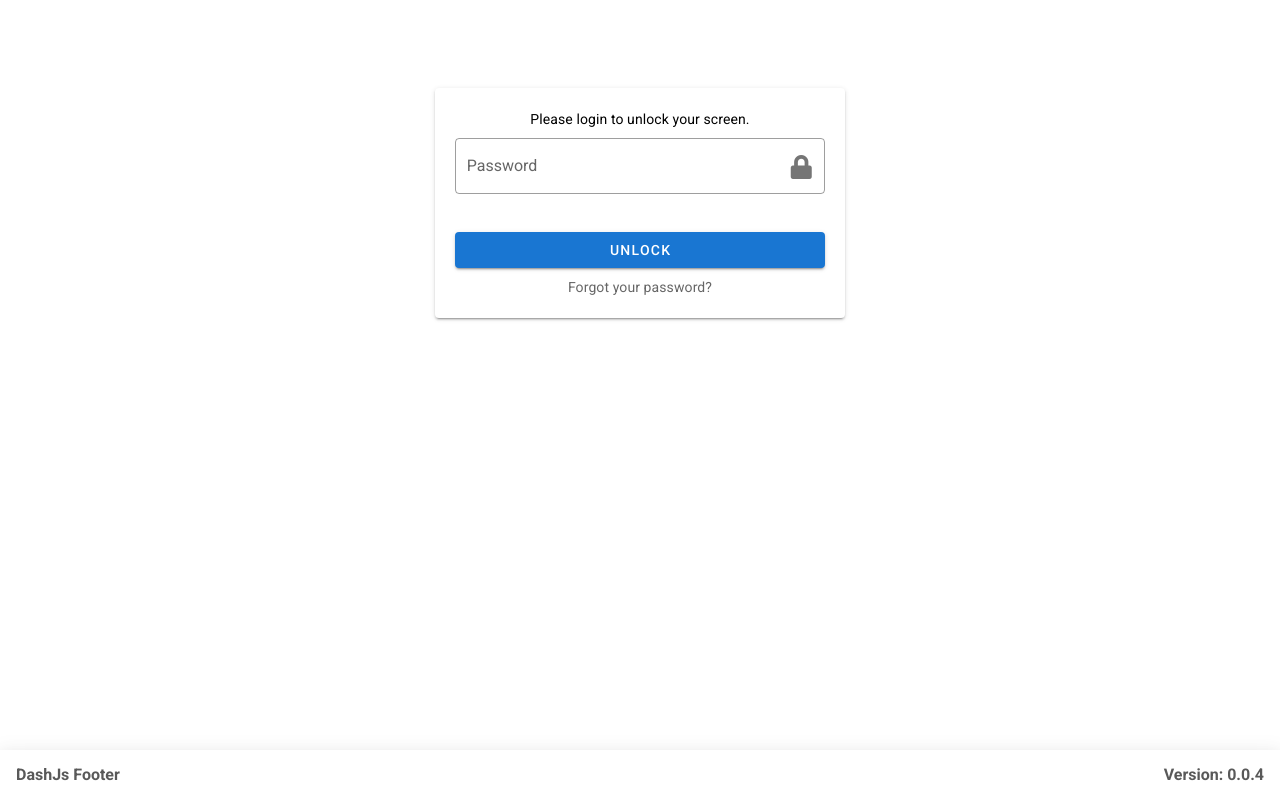
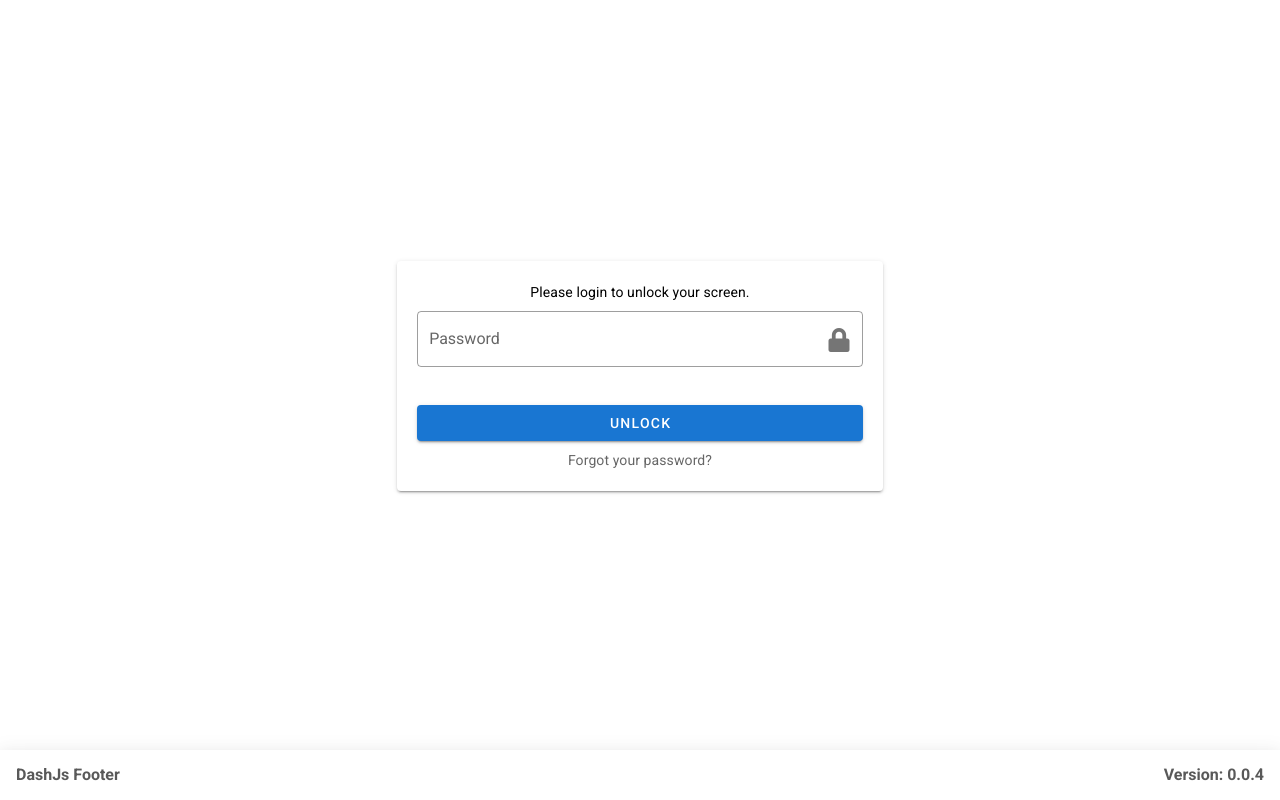
Before and after one commit to RichWarrior/vue-dashjs, a Vue app: page /Lock in a window 1280 px wide. Built offline with nearby package versions, Linux system fonts and the light colour scheme; what vue-loaders, vue-sweetalert2, vue-toast-notification would draw is missing.

Commit message:
close #22 PRE-RELEASE 0.4

```diff
--- a/src/router/index.js
+++ b/src/router/index.js
@@ -83,9 +83,14 @@ export default new Router({
       component:()=>import('@/views/Pages/Lock')
     },
     {
+      name:'/500',
+      path:'/500',
+      component:()=>import('@/views/Pages/500')
+    },
+    {
       name:'/*',
       path:'/*',
       component:()=>import('@/views/Pages/404')
-    }
+    },
   ]
 })
--- /dev/null
+++ b/src/views/Pages/500.vue
@@ -0,0 +1,43 @@
+<template>
+  <v-container fill-height>
+    <v-row class="ma-0" justify="center" align="center">
+      <v-col class="pa-1 text-center" cols="12">
+        <v-icon size="128">fa fa-tools</v-icon>
+      </v-col>
+      <v-col class="ma-1 text-center" cols="12">
+        <span class="display-1">500</span>
+        <br />
+        <span class="subtitle-1 gray--text">Oh! Something went wrong :(</span>
+        <br />
+        <span class="subtitle-1">Don't worry, we're now checking this.</span>
+      </v-col>
+      <v-col class="ma-1 text-center" cols="12">
+        <span
+          class="subtitle-1"
+        >In the meantime,please try one of those links below or come back in a moment</span>
+      </v-col>
+      <v-col cols="12" class="text-center">
+        <span class="caption link" @click="$router.push({path:'/'})">Go to App</span>
+        <span class="mr-2 ml-2">|</span>
+        <span class="caption link" @click="$router.push({path:'/Login'})">Login</span>
+        <span class="mr-2 ml-2">|</span>
+        <span class="caption link" @click="$router.push({path:'/Register'})">Register</span>
+      </v-col>
+    </v-row>
+  </v-container>
+</template>
+
+<script>
+import { CHANGE_BLANK_STATUS } from "@/store/actions.type";
+export default {
+  created() {
+    this.$store.dispatch(CHANGE_BLANK_STATUS, true);
+  }
+};
+</script>
+
+<style scoped>
+.link{
+    cursor: pointer;
+}
+</style>
--- a/src/views/Pages/Lock.vue
+++ b/src/views/Pages/Lock.vue
@@ -1,14 +1,13 @@
 <template>
-  <v-container fluid>
-    <v-row class="ma-0" justify="center" align="center">
-      <v-col class="pa-1 text-center" cols="12" lg="4" md="4">
-        <v-avatar size="64">
+  <v-container fill-height>
+    <v-row class="ma-2" justify="center" align="center">
+      <v-row>
+        <v-col class="pa-1 text-center" cols="12" lg="12" md="12">
+          <v-avatar class="ma-1" size="64">
             <v-img src="../../assets/avatar.png"></v-img>
           </v-avatar>
-      </v-col>
-    </v-row>
-    <v-row class="ma-0" justify="center" align="center">
-      <v-col class="pa-1" cols="12" lg="4" md="4">
+          <v-row align="center" justify="center">
+            <v-col class="pa-1 text-center" cols="12" lg="5" md="5">
               <v-hover v-slot:default="{hover}">
                 <v-card :elevation="hover?12 : 2">
                   <v-card-text>
@@ -25,9 +24,7 @@
                         ></v-text-field>
                       </v-col>
                       <v-col class="pa-1" cols="12">
-                        <v-btn block color="primary" @click="$router.push({path:'/'})">
-                            Unlock
-                        </v-btn>
+                        <v-btn block color="primary" @click="$router.push({path:'/'})">Unlock</v-btn>
                       </v-col>
                       <v-col class="pa-1 text-center" cols="12">
                         <span>Forgot your password?</span>
@@ -38,14 +35,17 @@
               </v-hover>
             </v-col>
           </v-row>
+        </v-col>
+      </v-row>
+    </v-row>
   </v-container>
 </template>
 
 <script>
 import { CHANGE_BLANK_STATUS } from "@/store/actions.type";
 export default {
-    data:()=>({
-        password:''
+  data: () => ({
+    password: ""
   }),
   created() {
     this.$store.dispatch(CHANGE_BLANK_STATUS, true);
--- a/src/views/Pages/RecoverPassword.vue
+++ b/src/views/Pages/RecoverPassword.vue
@@ -1,4 +1,5 @@
 <template>
+  <v-container fill-height>
     <v-row class="ma-2" align="center" justify="center">
       <v-col class="pa-1" cols="12" lg="4" md="4">
         <v-hover v-slot:default="{hover}">
@@ -17,7 +18,9 @@
                   <span class="black--text">PASSWORD RESET</span>
                 </v-col>
                 <v-col class="pa-1 text-center" cols="12">
-                <span class="black--text">Fii with your mail to receive instructions on how to reset your password.</span>
+                  <span
+                    class="black--text"
+                  >Fii with your mail to receive instructions on how to reset your password.</span>
                 </v-col>
               </v-row>
               <v-row class="ma-0">
@@ -27,11 +30,8 @@
                     outlined
                     label="Enter Email"
                     append-icon="fa fa-envelope"
-                    >
-                    </v-text-field>
-                    <v-btn block color="error" @click="$router.push({path:'/Login'})">
-                        Reset
-                    </v-btn>
+                  ></v-text-field>
+                  <v-btn block color="error" @click="$router.push({path:'/Login'})">Reset</v-btn>
                 </v-col>
               </v-row>
             </v-card-text>
@@ -39,13 +39,14 @@
         </v-hover>
       </v-col>
     </v-row>
+  </v-container>
 </template>
 
 <script>
 import { CHECK_AUTHORIZE_STATUS } from "@/store/actions.type";
 export default {
   data: () => ({
-      email:''
+    email: ""
   }),
   created() {
     this.$store.dispatch(CHECK_AUTHORIZE_STATUS, false);
```
Lines whose indentation alone changed are shown as unchanged.
